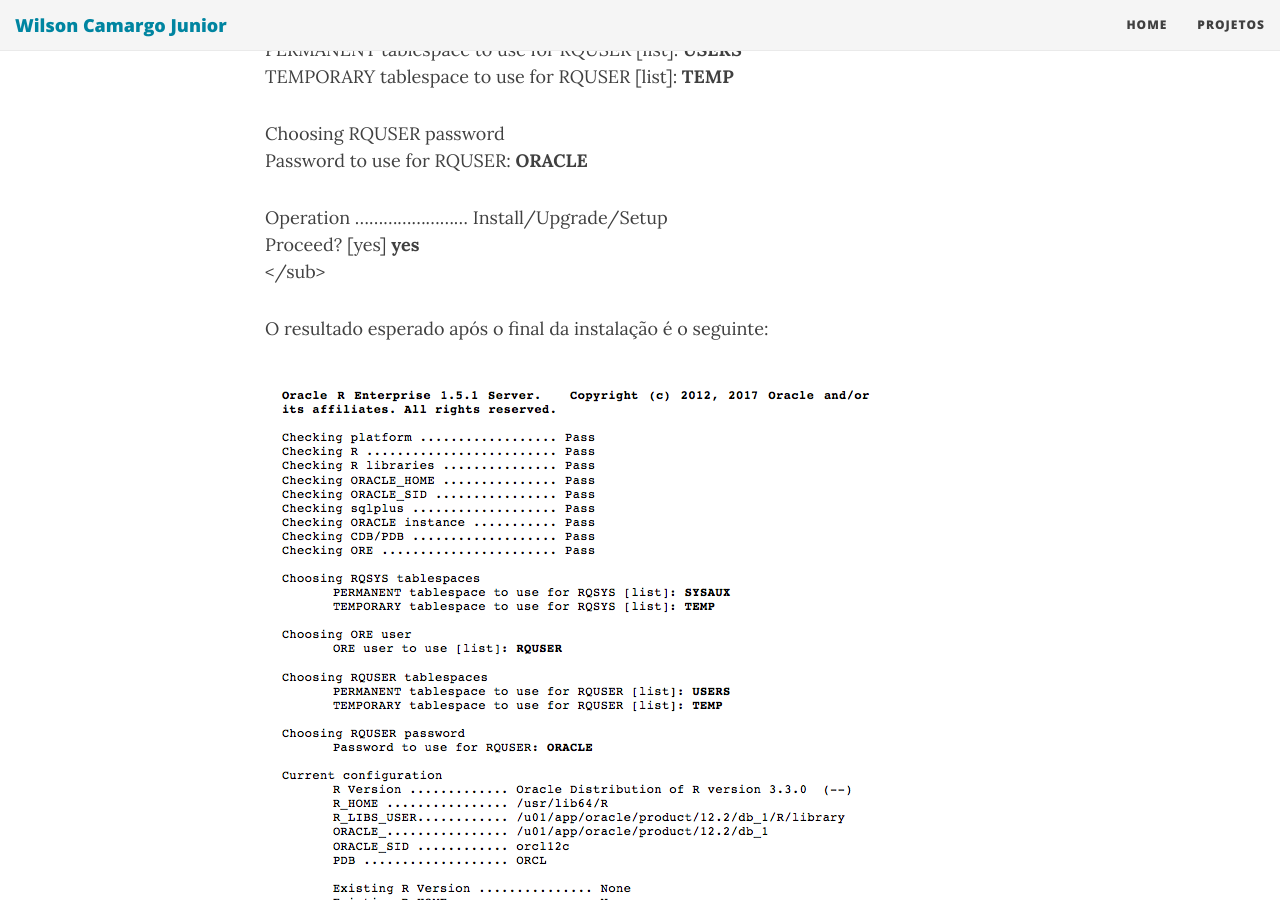
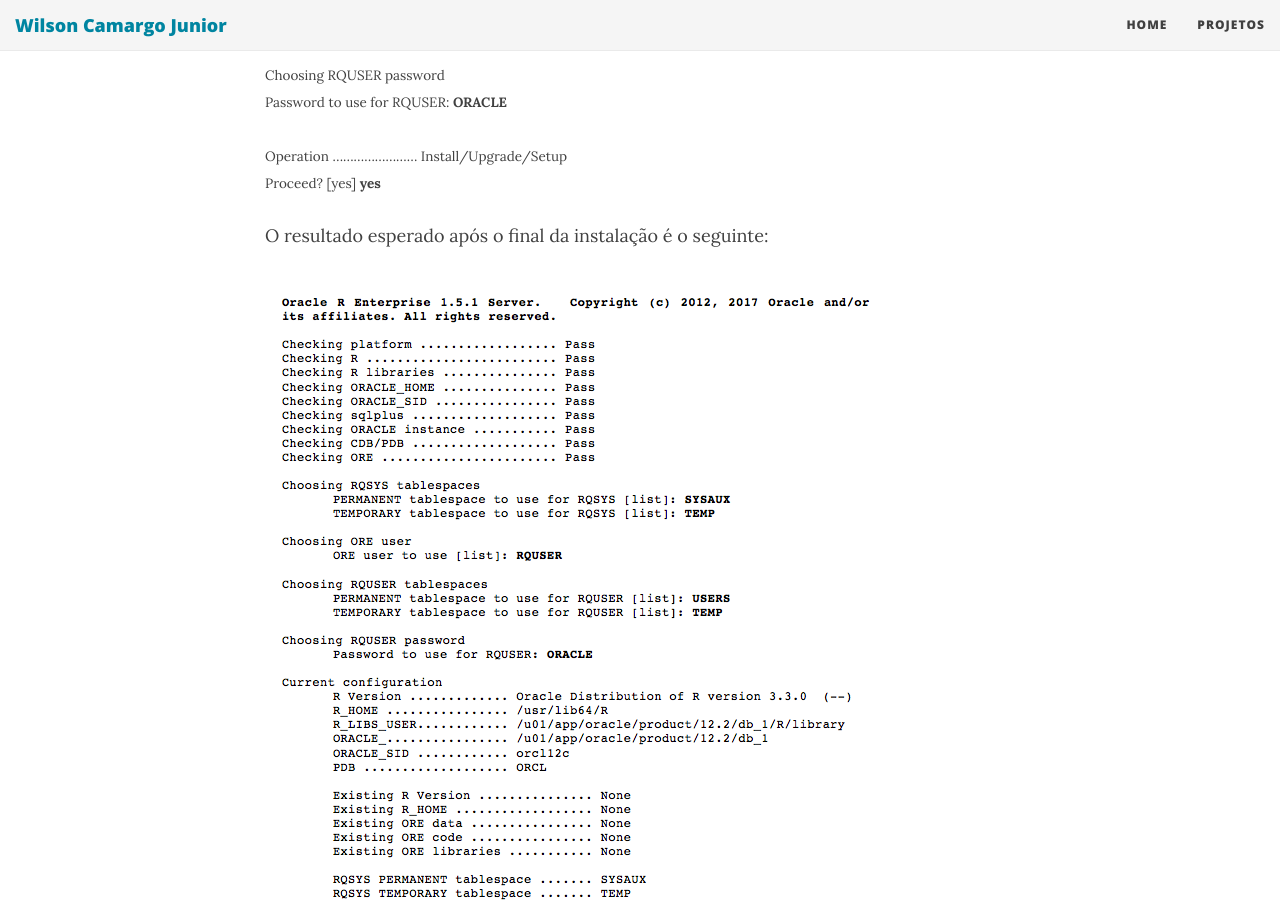
Before and after one commit to wilson-camargo-jr/teste, a Jekyll site: the page built from _posts/2018-06-18-ANN-ORE-P3.md, in a window 1280 px wide and 900 px high, scrolled down 5549 px. Built offline with Jekyll 4.4.1, drawn with Linux system fonts in a browser that asks for light colours; nearby versions of some CDN libraries.

Commit message:
Update 2018-06-18-ANN-ORE-P3.md

```diff
--- a/_posts/2018-06-18-ANN-ORE-P3.md
+++ b/_posts/2018-06-18-ANN-ORE-P3.md
@@ -153,17 +153,21 @@
 Choosing RQSYS tablespaces
 PERMANENT tablespace to use for RQSYS [list]: **SYSAUX**
 TEMPORARY tablespace to use for RQSYS [list]: **TEMP**
-
+</sub>
+<sub>
 Choosing ORE user
 ORE user to use [list]: **RQUSER**
-
+</sub>
+<sub>
 Choosing RQUSER tablespaces
 PERMANENT tablespace to use for RQUSER [list]: **USERS**
 TEMPORARY tablespace to use for RQUSER [list]: **TEMP**
-
+</sub>
+<sub>
 Choosing RQUSER password
 Password to use for RQUSER: **ORACLE**
-
+</sub>
+<sub>
 Operation ........................ Install/Upgrade/Setup
 Proceed? [yes] **yes**
 </sub>
```
